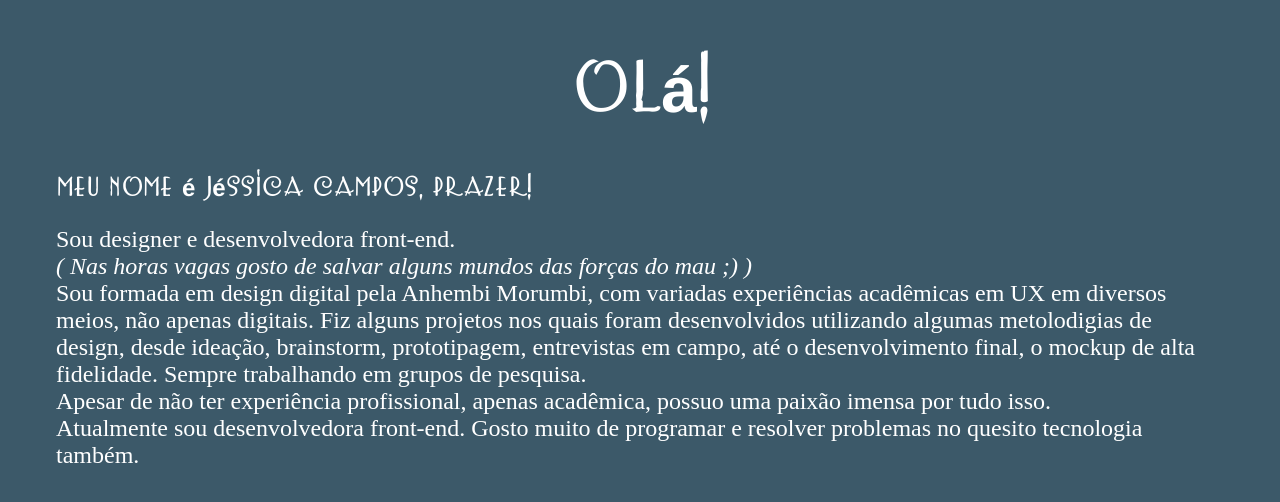
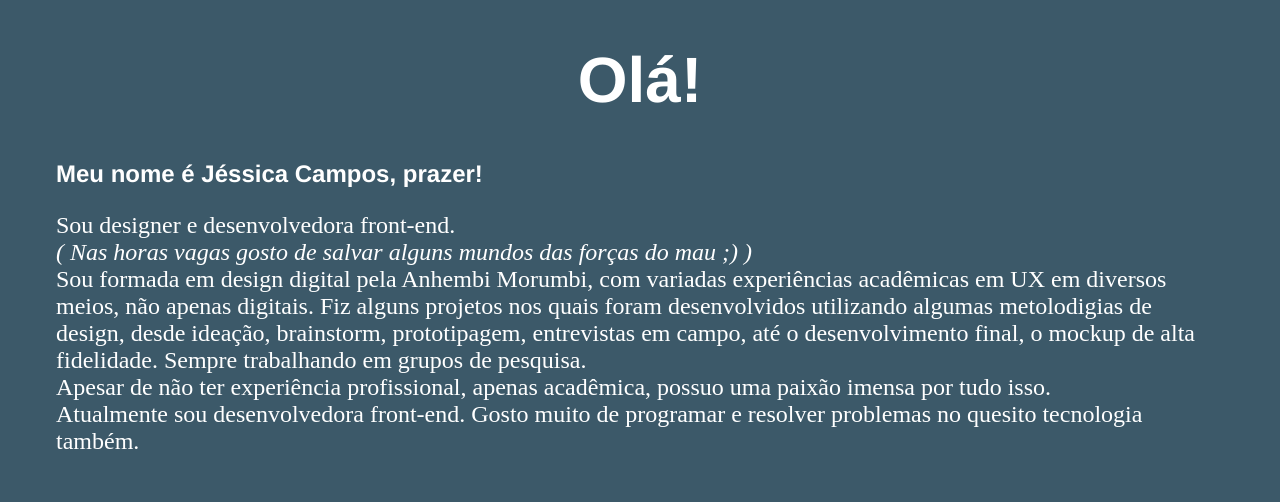
Before and after one commit to Jessica-cps/jessica-cps.github.io, a plain HTML site: page index.html in a window 1280 px wide. Drawn offline with Linux system fonts and the light colour scheme.

Commit message:
testando a fonte Holy Ravioli

```diff
--- a/css/style.css
+++ b/css/style.css
@@ -10,7 +10,7 @@ body{
 
 @font-face{
 	font-family: 'NexaRust';
-	src: url(../fonts/lemonchi.ttf) format('truetype');
+	src: url(../fonts/HolyRav.ttf) format('truetype');
 }
 
 h1,
```
Also changed, not shown: fonts/HolyRav.ttf (added).
